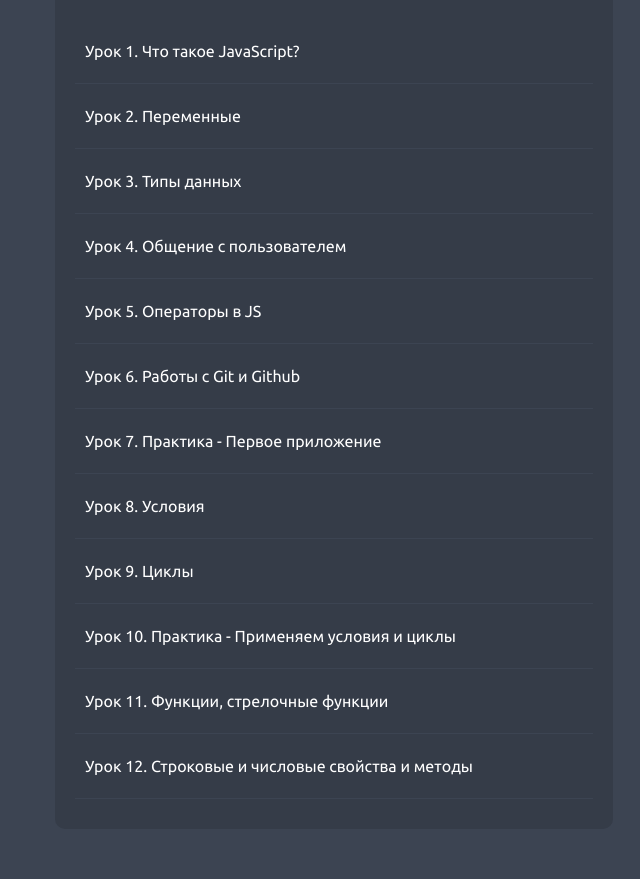
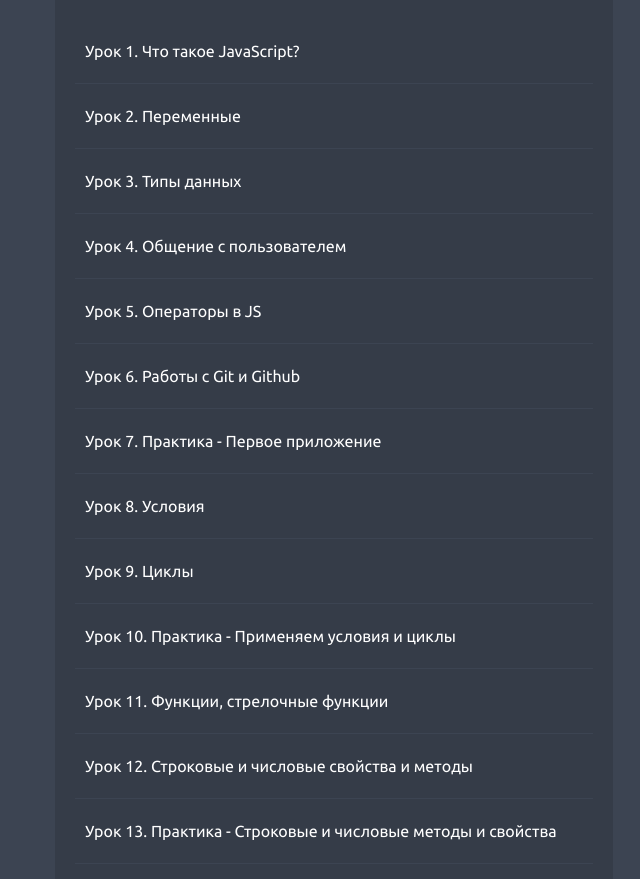
Before and after one commit to webdevsvetlanka/frontendBlock, a plain HTML site: page index.html in a window 1280 px wide. Shown: the part 143-1022 px from the top of the page, without its empty margins (27-667 px from the left). Drawn offline with nearby package versions, Linux system fonts and the light colour scheme.

Commit message:
Add link №12&13

```diff
--- a/index.html
+++ b/index.html
@@ -67,8 +67,12 @@
                 href="https://github.com/webdevsvetlanka/frontendBlock/commit/1ef9910e9eb0cc6edf9bd7ff122db52138c09d6d"
                 class="active" target="_blank">Урок 11. Функции, стрелочные функции</a></li>
             <li class="main_list-item"><a
-                href="https://github.com/webdevsvetlanka/frontendBlock/commit/1ef9910e9eb0cc6edf9bd7ff122db52138c09d6d"
+                href="https://github.com/webdevsvetlanka/frontendBlock/commit/0a41865d694a7d434fdc8390dde36b9bef0b51d2"
                 class="active" target="_blank">Урок 12. Строковые и&nbsp;числовые свойства и&nbsp;методы</a></li>
+            <li class="main_list-item"><a
+                href="https://github.com/webdevsvetlanka/frontendBlock/commit/2ff3551c87ee48d7fd52493ce3b4d60db8d60b7b"
+                class="active" target="_blank">Урок 13. Практика&nbsp;- Строковые и&nbsp;числовые методы
+                и&nbsp;свойства</a></li>
           </ul>
         </div>
       </div>
```
Also changed, not shown: js/main.js (+100 -1 lines).
